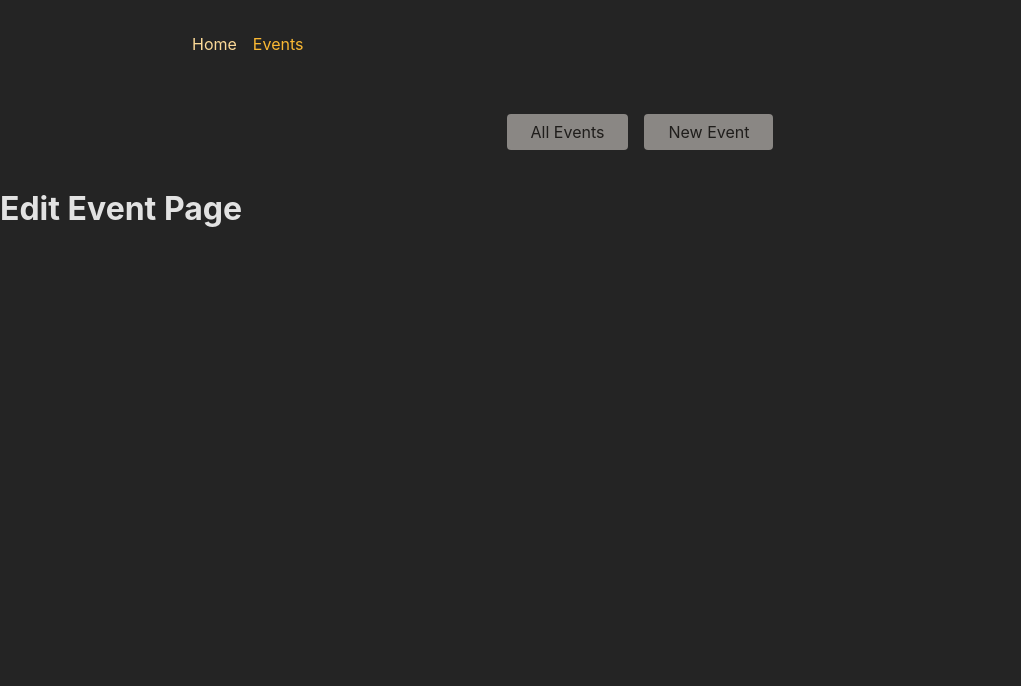
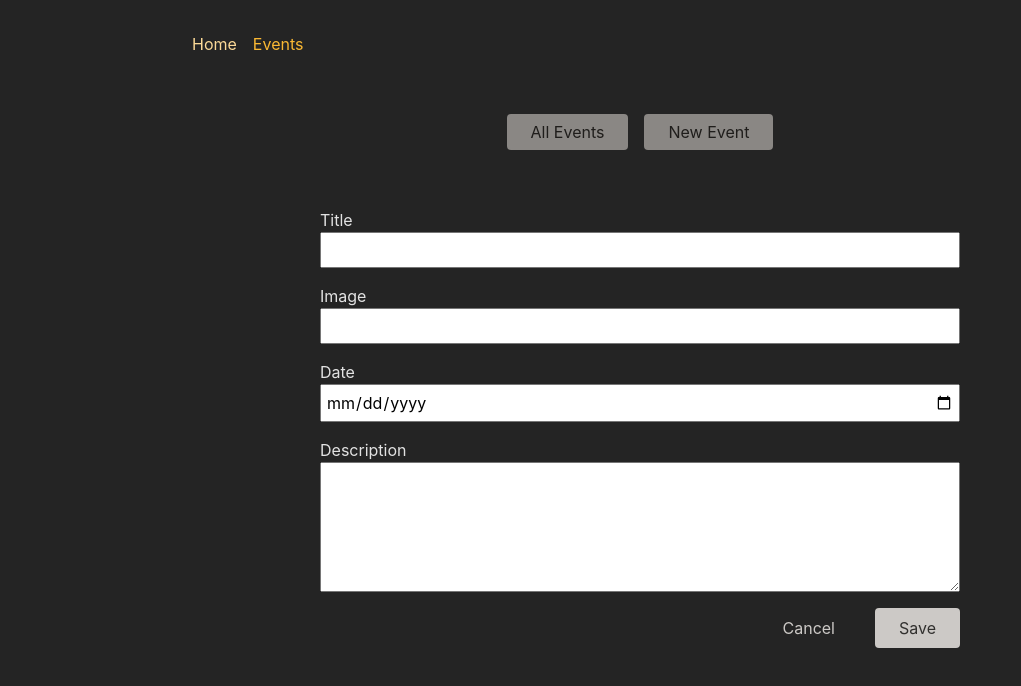
Before and after one commit to FANT0M100/spaRouterReact, a React (Create React App) app in the folder frontend/: page /events/1/edit in a window 1280 px wide. Shown: the top 686 px of the page, without its empty margins (0-1021 px from the left). Built offline with nearby package versions, Linux system fonts and the light colour scheme.

Commit message:
edit evnt

```diff
--- a/frontend/src/components/EventItem.js
+++ b/frontend/src/components/EventItem.js
@@ -1,4 +1,5 @@
-import classes from './EventItem.module.css';
+import { Link } from "react-router-dom";
+import classes from "./EventItem.module.css";
 
 function EventItem({ event }) {
   function startDeleteHandler() {
@@ -12,7 +13,7 @@
       <time>{event.date}</time>
       <p>{event.description}</p>
       <menu className={classes.actions}>
-        <a href="edit">Edit</a>
+        <Link to="edit">Edit</Link>
         <button onClick={startDeleteHandler}>Delete</button>
       </menu>
     </article>
--- a/frontend/src/pages/EditEvent.js
+++ b/frontend/src/pages/EditEvent.js
@@ -1,5 +1,11 @@
+import EventForm from "../components/EventForm";
+
 const EditEventPage = () => {
-  return <h1>Edit Event Page</h1>;
+  return (
+    <>
+      <EventForm />
+    </>
+  );
 };
 
 export default EditEventPage;
```
